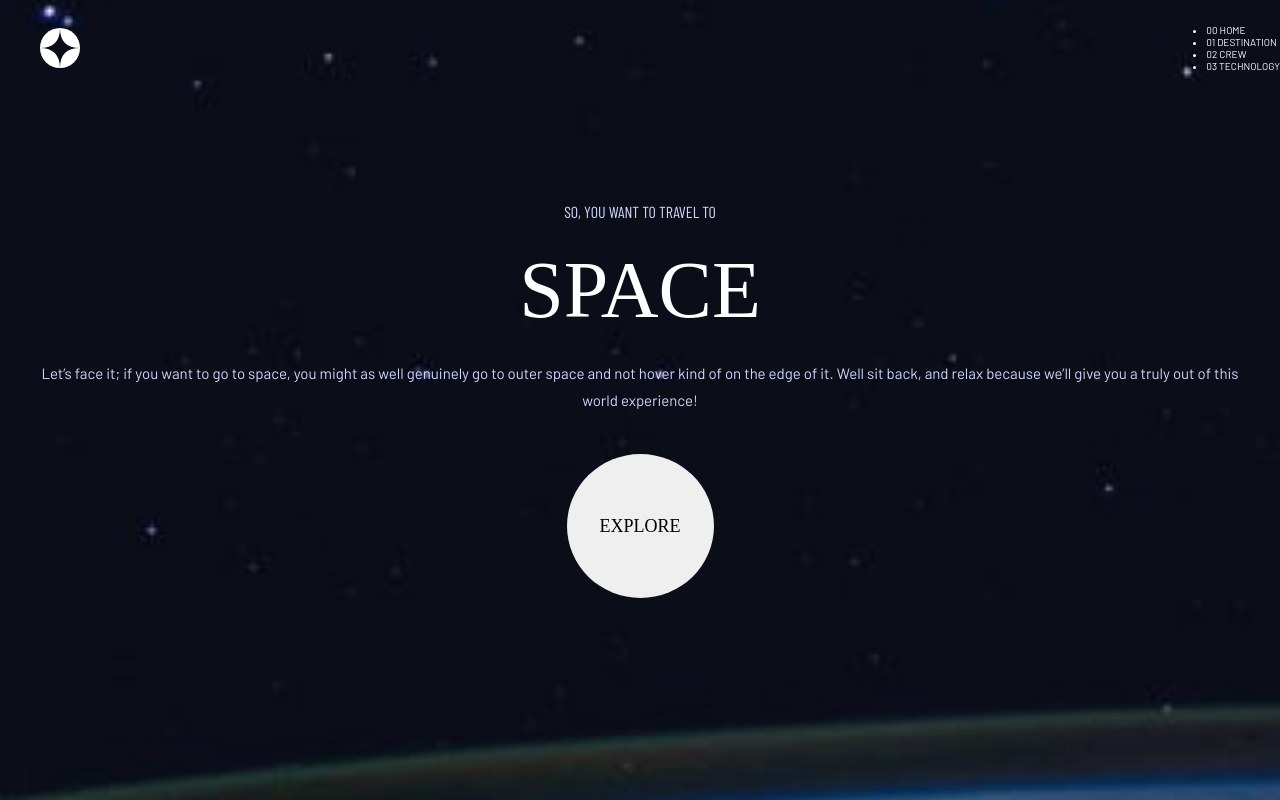
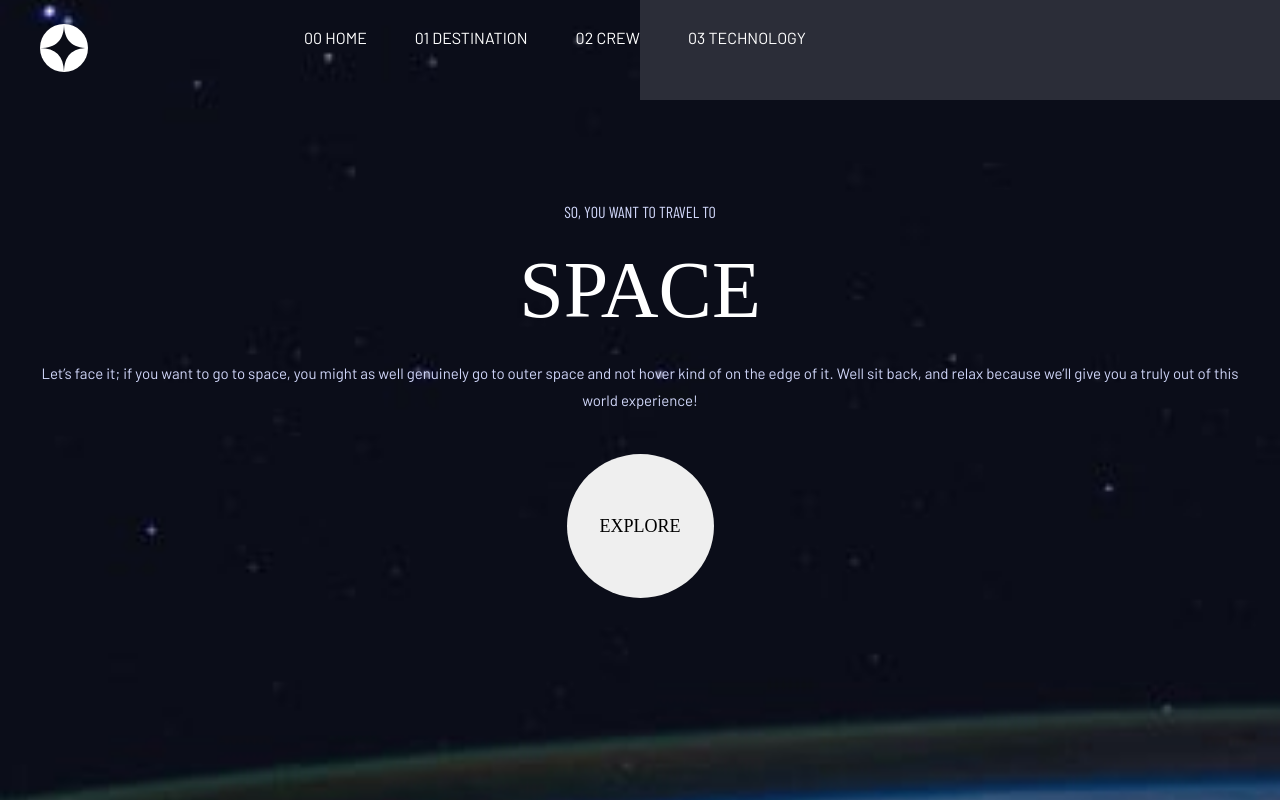
Before and after one commit to EdwardShanahan9/space_tourism_website, a React (Vite) app: page / in a window 1280 px wide. Built offline with nearby package versions, Linux system fonts and the light colour scheme; a web font is replaced by a local one.

Commit message:
Style navbar list items

```diff
--- a/src/components/Navbar/Navbar.jsx
+++ b/src/components/Navbar/Navbar.jsx
@@ -11,7 +11,9 @@ const Navbar = () => {
 
   return (
     <nav className="Navbar">
-      <img className="Navbar__logo" src={LogoIcon} alt="Logo" />
+      <div className="Navbar__logo">
+        <img className="" src={LogoIcon} alt="Logo" />
+      </div>
 
       <img
         onClick={() => handleNavbar()}
@@ -30,6 +32,8 @@ const Navbar = () => {
         ))}
       </ul>
 
+      <div className="Navbar__overlay"></div>
+
       <MobileNavbar />
     </nav>
   );
--- a/src/index.scss
+++ b/src/index.scss
@@ -41,12 +41,45 @@ body {
   z-index: 1;
 
   @media (min-width: 768px) {
-    padding: 2.4rem 0 2.4rem 4rem;
+    padding: 0;
   }
 
   &__logo {
-    width: 4rem;
-    height: 4rem;
+    @media (min-width: 768px) {
+      padding: 2.4rem 0 0 4rem;
+    }
+
+    img {
+      width: 4rem;
+      height: 4rem;
+
+      @media (min-width: 768px) {
+        width: 48px;
+        height: 48px;
+      }
+    }
+  }
+
+  &__overlay {
+    background-color: #2b2d38;
+    position: absolute;
+    top: 0;
+    right: 0;
+    display: block;
+    height: 100px;
+    width: 64rem;
+    z-index: -1;
+  }
+
+  &__list {
+    display: flex;
+    list-style: none;
+    flex-basis: 80%;
+
+    li {
+      font-size: 1.6rem;
+      margin-left: 4.8rem;
+    }
   }
 
   &__menu {
```
